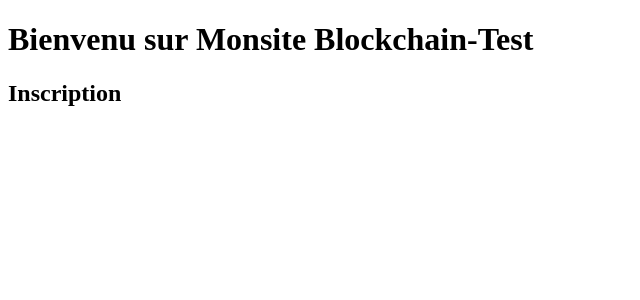
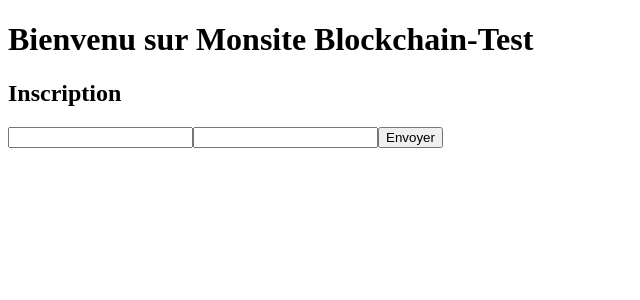
Before and after one commit to Erdmannremy/Test-blockchain, an Angular app: page /signup in a window 1280 px wide. Shown: the top 300 px of the page, without its empty margins (0-640 px from the left). Built offline with nearby package versions, Linux system fonts and the light colour scheme.

Commit message:
projet/v19

```diff
--- a/src/app/signup/signup.component.html
+++ b/src/app/signup/signup.component.html
@@ -1 +1,6 @@
 <h2>Inscription</h2>
+<form formGroup="form">
+  <input type="text" formControlName="name">
+  <input type="number" formControlName="age">
+  <button type="submit">Envoyer</button>
+</form>
--- a/src/app/signup/signup.component.ts
+++ b/src/app/signup/signup.component.ts
@@ -5,16 +5,27 @@ import { CommonModule } from '@angular/common';
 @Component({
   selector: 'app-signup',
   standalone: true,
-  imports: [CommonModule],
+  imports: [],
   templateUrl: './signup.component.html',
   styleUrl: './signup.component.scss'
 })
 export class SignupComponent implements OnInit {
+  form: FormGroup;
 
+ constructor() {
 
-  constructor () {
-
+  this.form = new FormGroup({
+    firstname: new FormControl(),
+    lastname: new FormControl(),
+    email: new FormControl (),
+    password: new FormControl()
+  });
   }
 
 
+ ngOnInit() {
+
 }
+
+
+}
```
